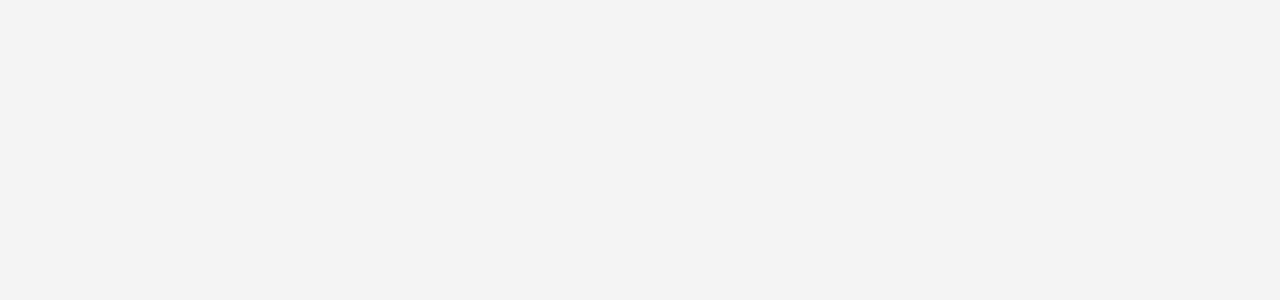
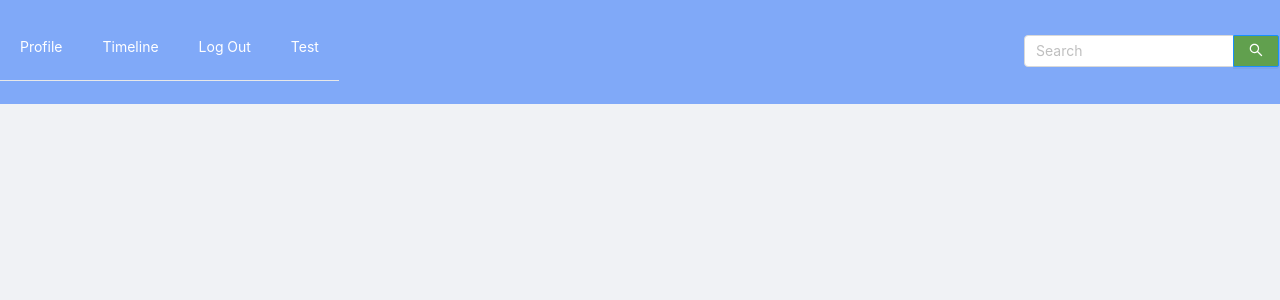
Before and after one commit to devin5/ProfileBook-React, a React (Create React App) app: page /header in a window 1280 px wide. Shown: the top 300 px of the page. Built offline with nearby package versions, Linux system fonts and the light colour scheme.

Commit message:
working on header

```diff
--- a/src/App.css
+++ b/src/App.css
@@ -1,43 +1,6 @@
-/* @import '~antd/dist/antd.css' */
+
 
 /* .bDiv {
   width: 10%;
   margin: 0 auto;
 } */
-
-.title{
-  color:rgb(244, 244, 245);
-  font-size:2rem;
-  /* margin:auto auto; */
-}
-.input-parent {
-  display: flex;
-}
-
-.label {
-  color: rgb(244, 244, 245);
-  margin-top: 3.5%;
-}
-#ant-input {
-  margin: 2.5%;
-  background-color: rgb(244, 244, 245);
-  height:5vh
-}
-
-#header {
-  background-color: rgb(128, 169, 248);
-  padding: 0.6%;
-  display: flex;
-  justify-content: space-between;
-  width:100%;
-  margin-left:0 !important;
-}
-
-#btn {
-  background: rgb(69, 128, 245);
-  margin-top: 2.3%;
-}
-
-/* #myForm{
-  width:100%
-} */
--- a/src/App.js
+++ b/src/App.js
@@ -2,6 +2,7 @@
 import './App.css';
 import DefaultHome from "./components/DefaultHome"
 import Test from "./components/Test"
+import Banner from "./components/header"
 
 
 import { Route } from "react-router-dom";
@@ -11,14 +12,19 @@
     <div className="App">
       {/* <Login/> */}
 
-       <Route exact path="/">
+      <Route exact path="/">
         <Test />
       </Route>
 
-
-     <Route path="/defaulthome">
+      <Route path="/defaulthome">
         <DefaultHome />
       </Route>
+
+      <Route path="/header">
+        <Banner />
+      </Route>
+
+
     </div>
   );
 }
--- a/src/components/Login.js
+++ b/src/components/Login.js
@@ -1,5 +1,6 @@
 
 import React, {useState} from "react"
+import "./styles/_login.css";
 import {connect} from 'react-redux'
 import {signIn} from '../actions'
 import { Layout, Input, Button } from 'antd'
--- /dev/null
+++ b/src/components/header.js
@@ -0,0 +1,32 @@
+import React from 'react'
+import {Link} from 'react-router-dom'
+import { Input, Layout, Menu } from 'antd';
+
+import "./styles/_header.css";
+const { Header} = Layout;
+const { Search } = Input;
+
+
+const Banner = () =>{
+
+
+    return(
+           <Layout className="layout">
+                <Header id ="loginHeader">
+                    <div className = "menu-parent">
+                        <Menu className ="menu" theme ="" mode="horizontal" defaultSelectedKeys={['']}>
+                            <Menu.Item key="1"><Link className="link" to = "">Profile</Link></Menu.Item>
+                            <Menu.Item key="2"><Link className="link" to = "">Timeline</Link></Menu.Item>
+                            <Menu.Item key="3"><Link className="link" to = "">Log Out</Link></Menu.Item>
+                            <Menu.Item key="4"> <Link className="link" to = "">Test</Link></Menu.Item>
+                        </Menu>
+                    </div>
+                    <div id = "search">
+                        <Search size="default" placeholder="Search" onSearch={value => console.log(value)} enterButton />
+                    </div>
+                </Header>
+            </Layout>
+        )
+}
+
+export default Banner
--- /dev/null
+++ b/src/components/styles/_header.css
@@ -0,0 +1,40 @@
+
+.layout{
+   min-height: 60vh;
+}
+
+
+#search{
+    margin-top:1.5%;
+    width:20%;
+}
+
+#loginHeader{
+    display:flex;
+    justify-content: space-between;
+    background-color:rgb(128, 169, 248);
+    padding: 1.2% 0 2.0% 0;
+    height:13vh;
+}
+.menu-parent:hover{
+   height:14vh;
+}
+
+.menu{
+    background-color:rgb(128, 169, 248);
+}
+
+.menu a.link{
+    color:white;
+}
+
+.menu a:hover{
+    background-color: rgb(69, 128, 245);
+    width:64px;
+    text-align:center;
+}
+
+#link{
+    color:(244, 244, 245);
+    margin:2%;
+}
--- /dev/null
+++ b/src/components/styles/_login.css
@@ -0,0 +1,32 @@
+.title{
+    color:rgb(244, 244, 245);
+    font-size:2rem;
+  }
+
+  .input-parent {
+    display: flex;
+  }
+
+  .label {
+    color: rgb(244, 244, 245);
+    margin-top: 3.5%;
+  }
+  #ant-input {
+    margin: 2.5%;
+    background-color: rgb(244, 244, 245);
+    height:5vh
+  }
+
+  #header {
+    background-color: rgb(128, 169, 248);
+    padding: 0.6%;
+    display: flex;
+    justify-content: space-between;
+    width:100%;
+    margin-left:0 !important;
+  }
+
+  #btn {
+    background: rgb(69, 128, 245);
+    margin-top: 2.3%;
+  }
```
